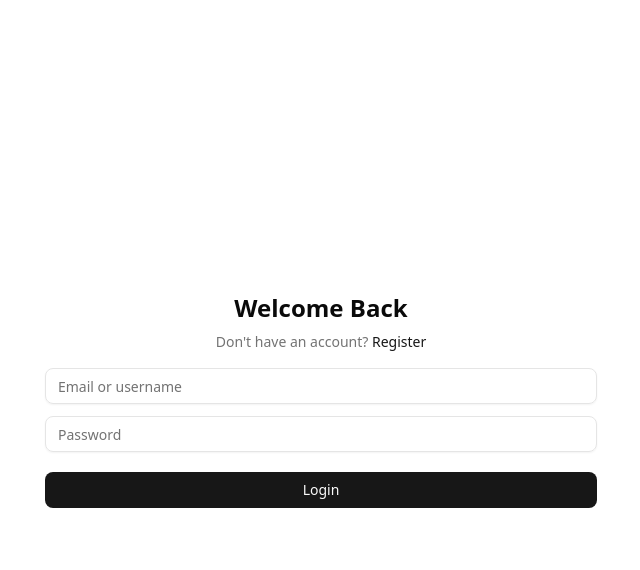
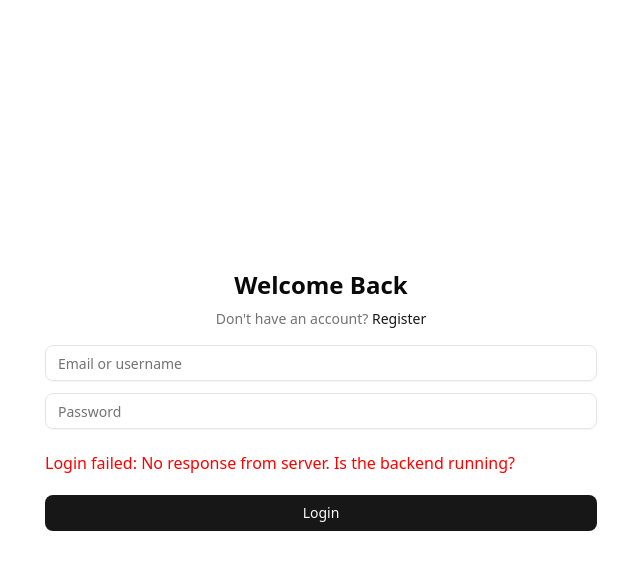
Before and after one commit to mobadran/chat-app, a Next.js app in the folder frontend/: page /login in a window 1280 px wide. Both pictures are taken after typing "name@example.com", "Sample123" into the empty fields and a click on the button "Login". Shown: the top 570 px of the page, without its empty margins (319-959 px from the left). Built offline with nearby package versions, Linux system fonts and the light colour scheme; no server answers.

Commit message:
Fixed that annoying error (completey with AI)

```diff
--- a/frontend/src/app/login/page.tsx
+++ b/frontend/src/app/login/page.tsx
@@ -1,9 +1,13 @@
+'use client';
 import { Button } from '@/components/ui/button';
 import { Input } from '@/components/ui/input';
 import { login } from '@/lib/actions';
 import Link from 'next/link';
+import { useActionState } from 'react';
 
 export default function Login() {
+  const initialState = { error: null };
+  const [state, formAction] = useActionState(login, initialState);
   return (
     <main className="flex h-screen items-center justify-center">
       <div className="mx-6 w-150 rounded-lg bg-white/10 p-6 shadow-lg shadow-white/5">
@@ -14,9 +18,12 @@ export default function Login() {
             Register
           </Link>
         </p>
-        <form className="flex flex-col gap-3" action={login}>
+        <form className="flex flex-col gap-3" action={formAction}>
           <Input type="text" placeholder="Email or username" name="email" />
           <Input type="password" placeholder="Password" name="password" />
+          {state?.error && (
+            <p style={{ color: 'red', marginTop: '10px' }}>{state.error}</p>
+          )}
           <Button type="submit" className="mt-2">
             Login
           </Button>
--- a/frontend/src/lib/actions.ts
+++ b/frontend/src/lib/actions.ts
@@ -11,7 +11,10 @@ if (!API_URL) {
   console.error('Environment variable API_URL is not set.');
 }
 
-export async function login(formData: FormData) {
+export async function login(
+  _prevState: { error: string | null } | void,
+  formData: FormData
+): Promise<{ error: string | null } | void> {
   const email = formData.get('email');
   const password = formData.get('password');
 
```
